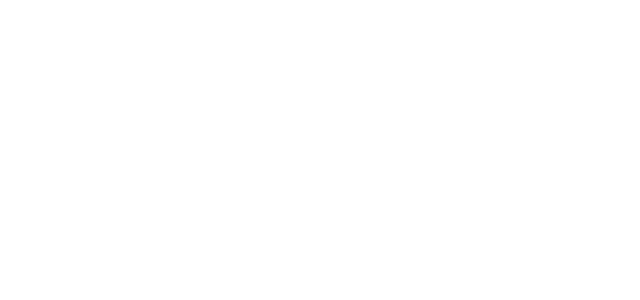
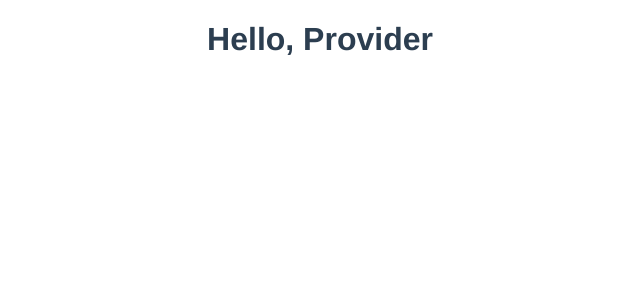
Before and after one commit to laurenzdpinder/cashforce, a Vue app in the folder front-end/: page /providers/1 in a window 1280 px wide. Before the commit this address had no page. Shown: the top 300 px of the page, without its empty margins (320-960 px from the left). Built offline with nearby package versions, Linux system fonts and the light colour scheme.

Commit message:
feat: Add ProviderView page

```diff
--- a/front-end/src/router/index.js
+++ b/front-end/src/router/index.js
@@ -1,5 +1,6 @@
 import { createRouter, createWebHistory } from 'vue-router';
 import HomeView from '../views/HomeView.vue';
+import ProviderView from '../views/ProviderView.vue';
 
 const routes = [
   {
@@ -7,14 +8,11 @@
     name: 'home',
     component: HomeView,
   },
-  // {
-  //   path: '/about',
-  //   name: 'about',
-  //   // route level code-splitting
-  //   // this generates a separate chunk (about.[hash].js) for this route
-  //   // which is lazy-loaded when the route is visited.
-  //   component: () => import(/* webpackChunkName: "about" */ '../views/AboutView.vue'),
-  // },
+  {
+    path: '/providers/:id',
+    name: 'providers',
+    component: ProviderView,
+  },
 ];
 
 const router = createRouter({
--- /dev/null
+++ b/front-end/src/views/ProviderView.vue
@@ -0,0 +1,11 @@
+<template>
+  <div>
+    <h1>Hello, Provider</h1>
+  </div>
+</template>
+
+<script>
+export default {
+  name: 'ProviderView',
+};
+</script>
```
